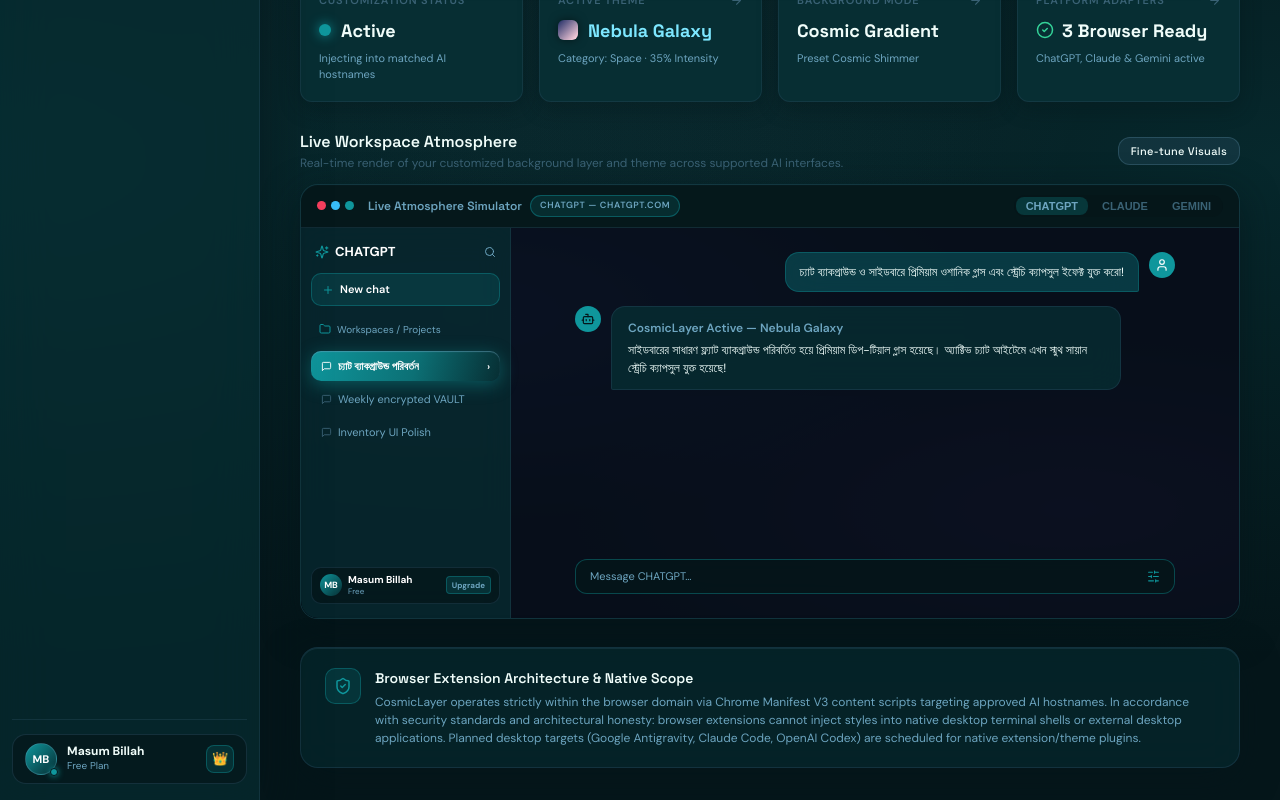
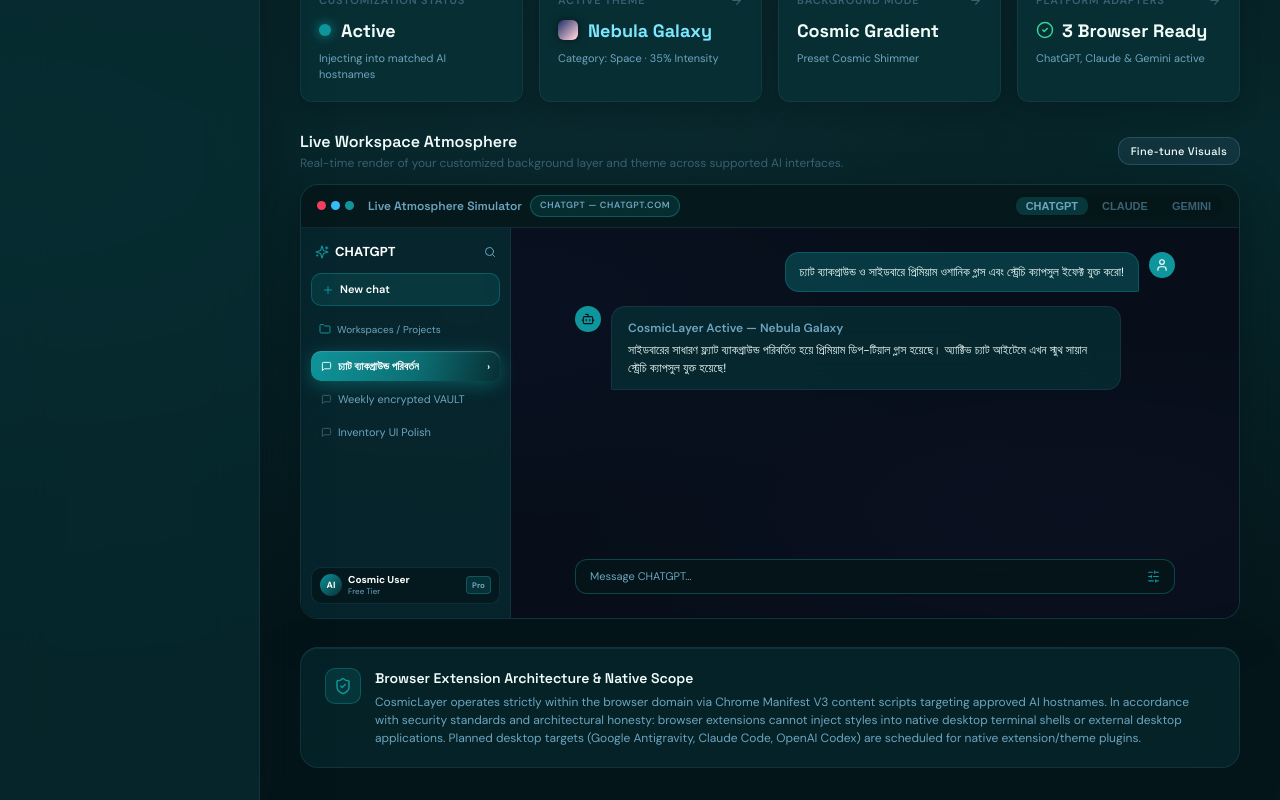
Before and after one commit to gitwithmasum/CosmicLayer--Universal-AI-Interface-Customizer, a React (Vite) app: page / in a window 1280 px wide. Shown: the part 482-1282 px from the top of the page. Built offline with nearby package versions, Linux system fonts and the light colour scheme.

Commit message:
refactor(sidebar): remove bottom profile card widget for clean minimal navigation

```diff
--- a/src/ui/components/LiveMockupPreview.tsx
+++ b/src/ui/components/LiveMockupPreview.tsx
@@ -235,7 +235,7 @@ export const LiveMockupPreview: React.FC<LiveMockupPreviewProps> = ({ settings,
             </div>
           </div>
 
-          {/* User Profile Card at Bottom */}
+          {/* User Account Status at Bottom */}
           <div style={{
             padding: "6px 8px",
             borderRadius: "10px",
@@ -258,14 +258,14 @@ export const LiveMockupPreview: React.FC<LiveMockupPreviewProps> = ({ settings,
                 fontWeight: 700,
                 color: "#ffffff"
               }}>
-                MB
+                AI
               </div>
               {!compact && (
                 <div>
                   <div style={{ fontSize: "10px", fontWeight: 700, color: "#ffffff", lineHeight: 1.1 }}>
-                    Masum Billah
+                    Cosmic User
                   </div>
-                  <div style={{ fontSize: "8px", color: "#6da5c0" }}>Free</div>
+                  <div style={{ fontSize: "8px", color: "#6da5c0" }}>Free Tier</div>
                 </div>
               )}
             </div>
@@ -279,7 +279,7 @@ export const LiveMockupPreview: React.FC<LiveMockupPreviewProps> = ({ settings,
                 color: "#6da5c0",
                 border: "1px solid rgba(15, 150, 156, 0.4)"
               }}>
-                Upgrade
+                Pro
               </span>
             )}
           </div>
--- a/src/ui/components/SidebarNav.tsx
+++ b/src/ui/components/SidebarNav.tsx
@@ -89,7 +89,7 @@ export const SidebarNav: React.FC<SidebarNavProps> = ({ activeTab, onSelectTab }
         boxShadow: "0 20px 50px rgba(5, 22, 26, 0.65), inset 0 1px 0 rgba(109, 165, 192, 0.12)",
         display: "flex",
         flexDirection: "column",
-        justifyContent: "space-between",
+        justifyContent: "flex-start",
         transition: "width 0.3s cubic-bezier(0.4, 0, 0.2, 1)",
         position: "relative",
         zIndex: 40
@@ -251,88 +251,6 @@ export const SidebarNav: React.FC<SidebarNavProps> = ({ activeTab, onSelectTab }
           })}
         </div>
       </div>
-
-      {/* Footer Section: Clean Profile Status Card */}
-      <div style={{
-        marginTop: "20px",
-        paddingTop: "14px",
-        borderTop: "1px solid rgba(41, 77, 97, 0.35)"
-      }}>
-        <div
-          style={{
-            display: "flex",
-            alignItems: "center",
-            justifyContent: collapsed ? "center" : "space-between",
-            padding: collapsed ? "6px" : "8px 12px",
-            borderRadius: "14px",
-            background: "rgba(5, 22, 26, 0.65)",
-            border: "1px solid rgba(41, 77, 97, 0.45)",
-            transition: "border-color 0.2s ease"
-          }}
-        >
-          <div style={{ display: "flex", alignItems: "center", gap: "10px" }}>
-            {/* Avatar with active green/teal dot */}
-            <div style={{ position: "relative" }}>
-              <div style={{
-                width: "32px",
-                height: "32px",
-                borderRadius: "50%",
-                background: "linear-gradient(135deg, #0f969c, #072e33)",
-                display: "flex",
-                alignItems: "center",
-                justifyContent: "center",
-                fontSize: "11px",
-                fontWeight: 700,
-                color: "#ffffff",
-                border: "1px solid rgba(109, 165, 192, 0.3)"
-              }}>
-                MB
-              </div>
-              <span style={{
-                position: "absolute",
-                bottom: "-1px",
-                right: "-1px",
-                width: "8px",
-                height: "8px",
-                borderRadius: "50%",
-                background: "#0f969c",
-                border: "1.5px solid #05161a",
-                boxShadow: "0 0 6px #0f969c"
-              }} />
-            </div>
-
-            {!collapsed && (
-              <div>
-                <div style={{ fontSize: "12px", fontWeight: 700, color: "#f0fdfa", lineHeight: 1.2 }}>
-                  Masum Billah
-                </div>
-                <div style={{ fontSize: "10px", color: "#6da5c0" }}>
-                  Free Plan
-                </div>
-              </div>
-            )}
-          </div>
-
-          {!collapsed && (
-            <div
-              style={{
-                width: "28px",
-                height: "28px",
-                borderRadius: "8px",
-                background: "rgba(15, 150, 156, 0.18)",
-                border: "1px solid rgba(15, 150, 156, 0.4)",
-                display: "flex",
-                alignItems: "center",
-                justifyContent: "center",
-                fontSize: "13px"
-              }}
-              title="Pro Plan Tier"
-            >
-              👑
-            </div>
-          )}
-        </div>
-      </div>
     </nav>
   );
 };
```
